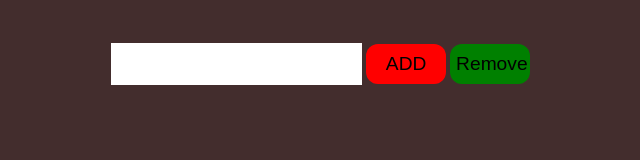
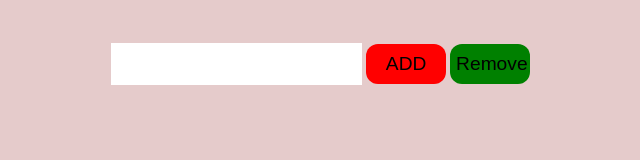
Before and after one commit to Hafiz-Arham2006/TO-DO-LIST, a plain HTML site: page index.html in a window 1280 px wide. Shown: the whole page, without its empty margins (314-954 px from the left). Drawn offline with Linux system fonts and the light colour scheme.

Commit message:
Update style.css

```diff
--- a/style.css
+++ b/style.css
@@ -1,5 +1,5 @@
 body{
-    background-color: rgb(67, 45, 45);
+    background-color: rgb(229, 203, 203);
 }
 #input{
     border: none;
```
